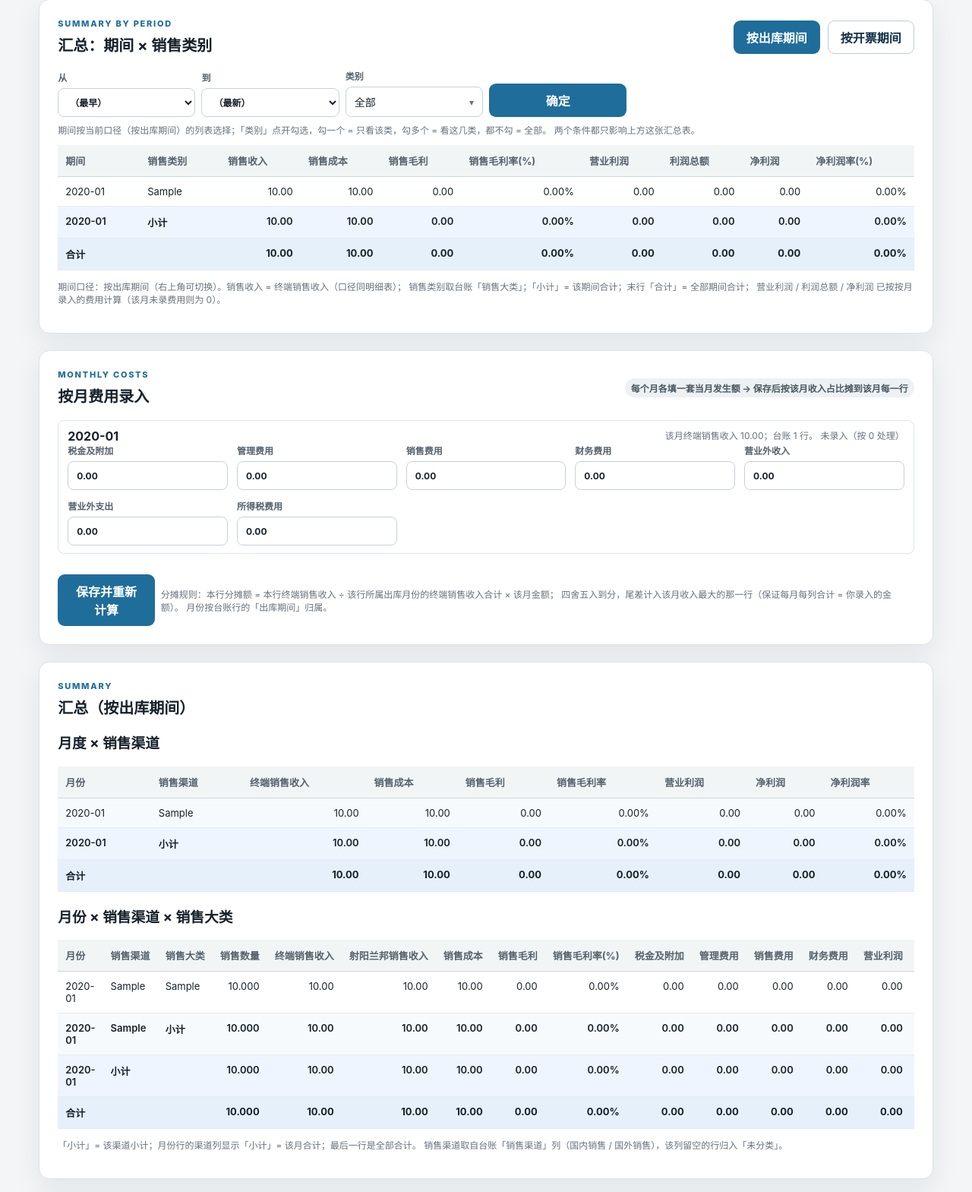
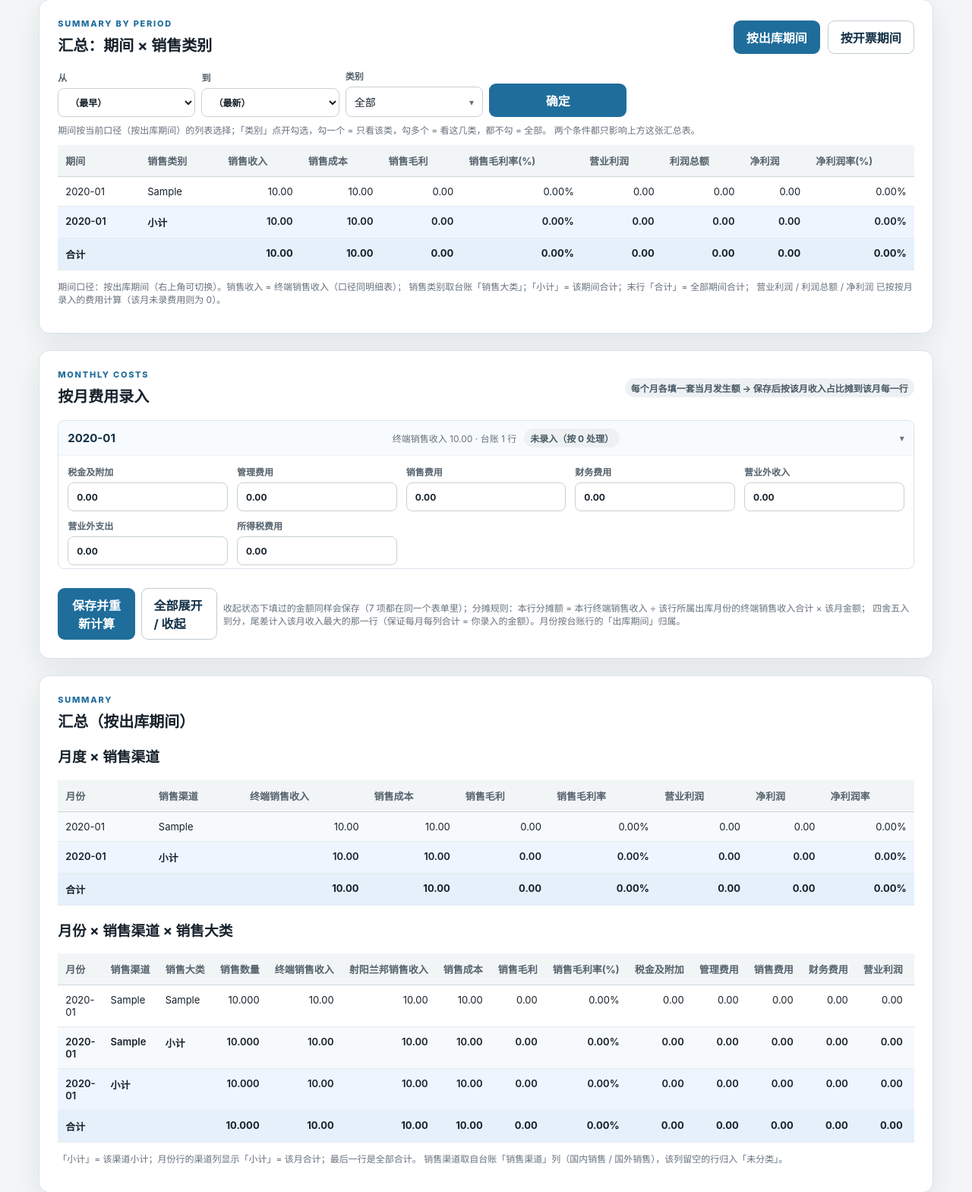
Before and after one commit to clarkwang1980/cost-settlement-platform, a Django app: page /periods/1/profit-statement/ in a window 1280 px wide. Shown: the part 386-1955 px from the top of the page at 76% size. Run offline with Django 5.2, Linux system fonts and the light colour scheme; a user stored in the database is signed in; tables that the repository leaves empty hold one stand-in row (values such as "Sample post"); parts of the project's set-up code (start-up, migrations or seed data) failed here and were passed over.

Commit message:
损益表「按月费用录入」改为可收起的月份块（与筛选下拉同一视觉语言）：一行一个月，点开才填
- 模板：每个月由常驻面板改为 details/summary 折叠块，标题行显示月份 + 该月终端销售收入 + 台账行数 +
  录入状态（已录入带更新时间 / 未录入按 0 处理）；未录入的月份默认展开，已录入的默认收起；
  新增「全部展开 / 收起」按钮，7 个输入框仍在同一表单内（收起状态下提交同样会保存）
- 样式：app.css 新增 .month-block/.month-block-meta/.pill-ok，与筛选下拉、卡片视觉统一；
  base.html 的 app.css 版本参数更新为 20260914-month-fold

```diff
--- a/static/settlement/app.css
+++ b/static/settlement/app.css
@@ -303,3 +303,21 @@ td small { margin-top: 3px; color: var(--muted); }
 .filter-grid .filter-field { display: grid; gap: 6px; color: #56636e; font-size: 12px; font-weight: 700; }
 .filter-grid .filter-field > span { color: #56636e; font-size: 12px; font-weight: 700; }
 .filter-grid .filter-field .multi-select > summary { font-size: 14px; font-weight: 400; color: var(--ink); }
+
+/* 按月费用录入：每个月一个可收起块（与筛选下拉同一视觉语言） */
+.month-block {
+  border: 1px solid #dbe3ec; border-radius: 8px; background: #fff; margin-bottom: 8px;
+}
+.month-block > summary {
+  display: flex; align-items: center; justify-content: space-between; gap: 10px;
+  padding: 10px 12px; cursor: pointer; list-style: none;
+}
+.month-block > summary::-webkit-details-marker { display: none; }
+.month-block > summary::after { content: "\25BE"; color: var(--muted); font-size: 12px; margin-left: 4px; }
+.month-block[open] > summary { border-bottom: 1px solid #eef2f6; background: #f8fbfd; border-radius: 8px 8px 0 0; }
+.month-block > summary:hover { background: #f8fbfd; }
+.month-block > summary strong { font-size: 15px; color: var(--navy); }
+.month-block .month-block-meta { display: flex; align-items: center; gap: 10px; flex-wrap: wrap; justify-content: flex-end; }
+.month-block .month-block-body { padding: 12px 12px 4px; }
+.month-block .month-block-body .filter-grid { gap: 10px 12px; }
+.pill-ok { background: var(--green-soft); color: var(--green); }
--- a/templates/base.html
+++ b/templates/base.html
@@ -5,7 +5,7 @@
   <meta charset="utf-8">
   <meta name="viewport" content="width=device-width, initial-scale=1">
   <title>{% block title %}月度成本结算平台{% endblock %}</title>
-  <link rel="stylesheet" href="{% static 'settlement/app.css' %}?v=20260914-profit-multiselect">
+  <link rel="stylesheet" href="{% static 'settlement/app.css' %}?v=20260914-month-fold">
 </head>
 <body>
   <header class="topbar">
--- a/templates/settlement/profit_statement.html
+++ b/templates/settlement/profit_statement.html
@@ -153,14 +153,19 @@
     {% csrf_token %}
     <input type="hidden" name="basis" value="{{ basis }}">
     {% for item in months %}
-    <div class="month-expense-block" style="border:1px solid #dbe3ec;border-radius:8px;padding:10px 12px;margin-bottom:10px;">
-      <div style="display:flex;justify-content:space-between;flex-wrap:wrap;gap:8px;">
+    <details class="month-block"{% if not item.has_values %} open{% endif %}>
+      <summary>
         <strong>{{ item.key }}</strong>
-        <span class="muted-text">
-          该月终端销售收入 {{ item.revenue|thousands }}；台账 {{ item.row_count }} 行。
-          {% if item.has_values %}已录入{% if item.updated_at %}（{{ item.updated_at|date:"Y-m-d H:i" }}{% if item.updated_by %} {{ item.updated_by }}{% endif %}）{% endif %}{% else %}未录入（按 0 处理）{% endif %}
+        <span class="month-block-meta">
+          <span class="muted-text">终端销售收入 {{ item.revenue|thousands }} · 台账 {{ item.row_count }} 行</span>
+          {% if item.has_values %}
+          <span class="pill pill-ok">已录入{% if item.updated_at %} · {{ item.updated_at|date:"Y-m-d H:i" }}{% endif %}</span>
+          {% else %}
+          <span class="pill">未录入（按 0 处理）</span>
+          {% endif %}
         </span>
-      </div>
+      </summary>
+      <div class="month-block-body">
         <div class="filter-grid wide">
           {% for field in item.fields %}
           <label>{{ field.label }}
@@ -169,13 +174,14 @@
           {% endfor %}
         </div>
       </div>
+    </details>
     {% endfor %}
     <div class="filter-actions">
       <button class="button primary" type="submit">保存并重新计算</button>
+      <a class="button secondary" href="#" id="toggle-all-months">全部展开 / 收起</a>
       <span class="muted-text">
-        分摊规则：本行分摊额 = 本行终端销售收入 ÷ 该行所属出库月份的终端销售收入合计 × 该月金额；
-        四舍五入到分，尾差计入该月收入最大的那一行（保证每月每列合计 = 你录入的金额）。
-        月份按台账行的「出库期间」归属。
+        收起状态下填过的金额同样会保存（7 项都在同一个表单里）；分摊规则：本行分摊额 = 本行终端销售收入 ÷ 该行所属出库月份的终端销售收入合计 × 该月金额；
+        四舍五入到分，尾差计入该月收入最大的那一行（保证每月每列合计 = 你录入的金额）。月份按台账行的「出库期间」归属。
       </span>
     </div>
   </form>
@@ -384,5 +390,16 @@
       }
     });
   });
+
+  // 按月费用录入：一键展开/收起所有月份
+  var toggleAll = document.getElementById("toggle-all-months");
+  if (toggleAll) {
+    toggleAll.addEventListener("click", function (event) {
+      event.preventDefault();
+      var blocks = document.querySelectorAll("details.month-block");
+      var anyClosed = Array.prototype.some.call(blocks, function (b) { return !b.open; });
+      blocks.forEach(function (b) { b.open = anyClosed; });
+    });
+  }
 </script>
 {% endblock %}
```
Lines whose indentation alone changed are shown as unchanged.
